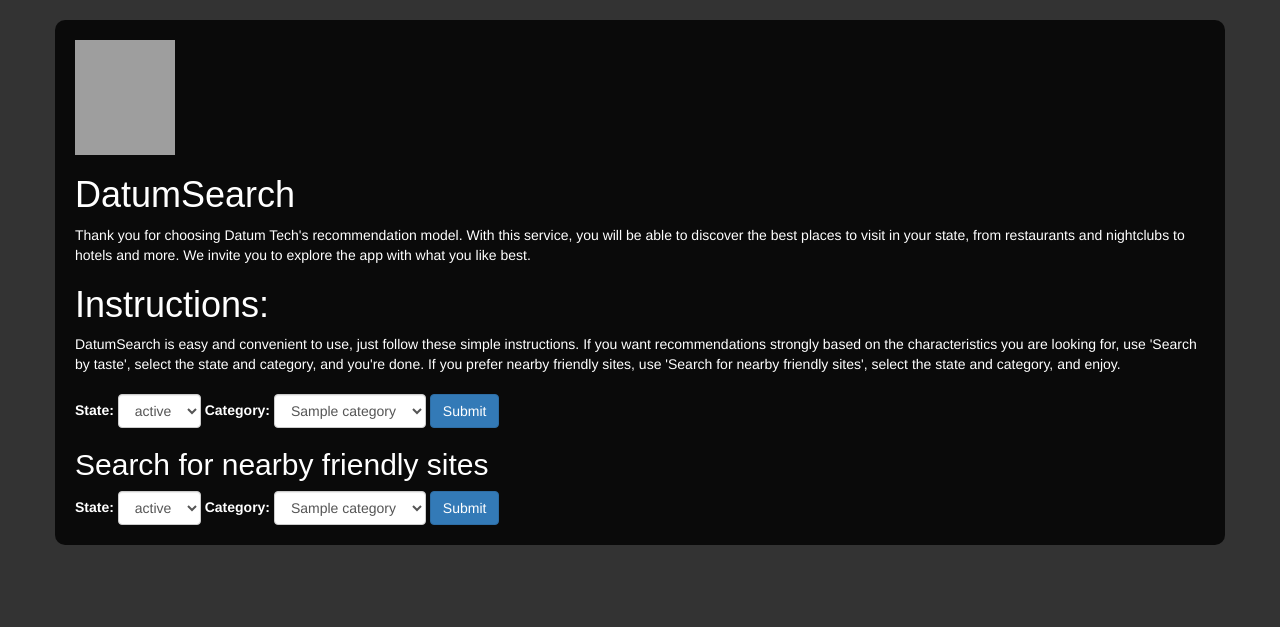
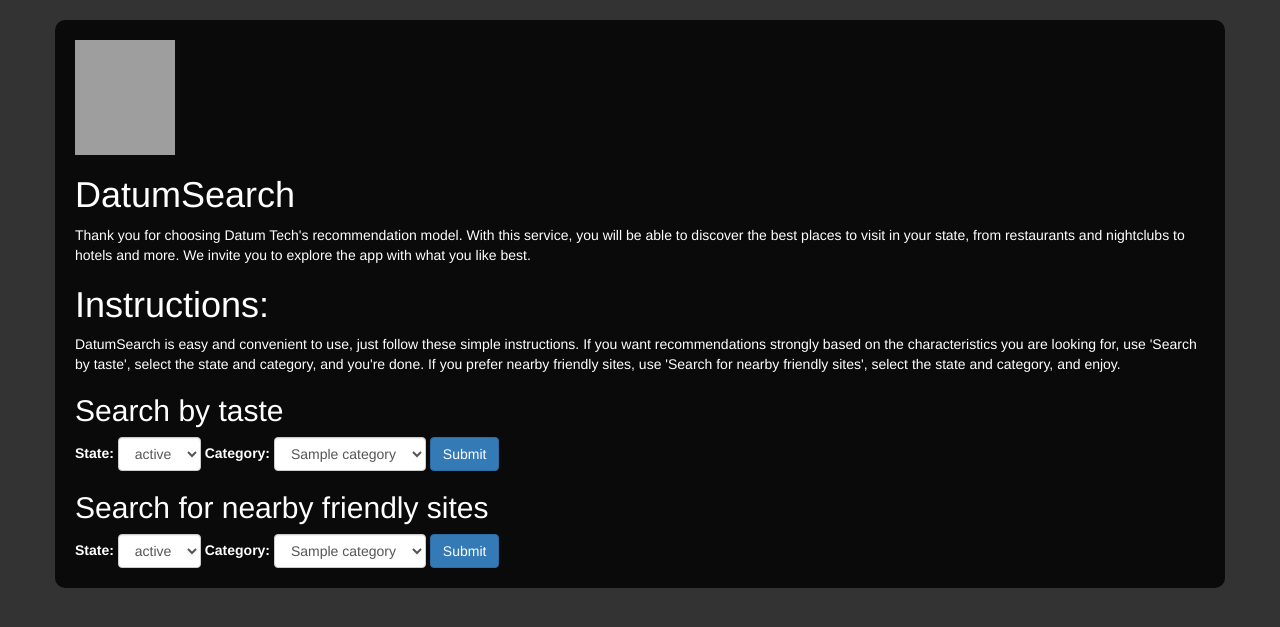
Before and after one commit to AnndrezRivera/interfaz_api, a FastAPI app: template templates/index.html in a window 1280 px wide. Shown: the top 627 px of the page. Run offline with FastAPI, Linux system fonts and the light colour scheme; the template is opened without the code that fills it: most values are stand-ins (such as "Sample title", 1, 10 or a date in 2020); parts of the project's set-up code (start-up, migrations or seed data) failed here and were passed over; some libraries are stand-ins or nearby versions; grey boxes are pictures that could not be loaded.

Commit message:
Update index.html

```diff
--- a/templates/index.html
+++ b/templates/index.html
@@ -24,7 +24,7 @@
         padding: 20px;
       }
 
-      h1, h2 {
+      h1, h2, {
         /* Estilo de fuente y margen inferior */
         font-family: "Arial", sans-serif;
         margin-bottom: 10px;
@@ -45,7 +45,8 @@
       <p>Thank you for choosing Datum Tech's recommendation model. With this service, you will be able to discover the best places to visit in your state, from restaurants and nightclubs to hotels and more. We invite you to explore the app with what you like best.</p>
       <h1>Instructions:</h1>
       <p>DatumSearch is easy and convenient to use, just follow these simple instructions. If you want recommendations strongly based on the characteristics you are looking for, use 'Search by taste', select the state and category, and you're done. If you prefer nearby friendly sites, use 'Search for nearby friendly sites', select the state and category, and enjoy.</p>
-      <!-- Formulario de Bootstrap -->
+      <h2>Search by taste</h2>
+      <!-- Estilos de formulario de Bootstrap -->
       <form method="post" class="form-inline">
         <div class="form-group">
           <label for="state">State:</label>
```
